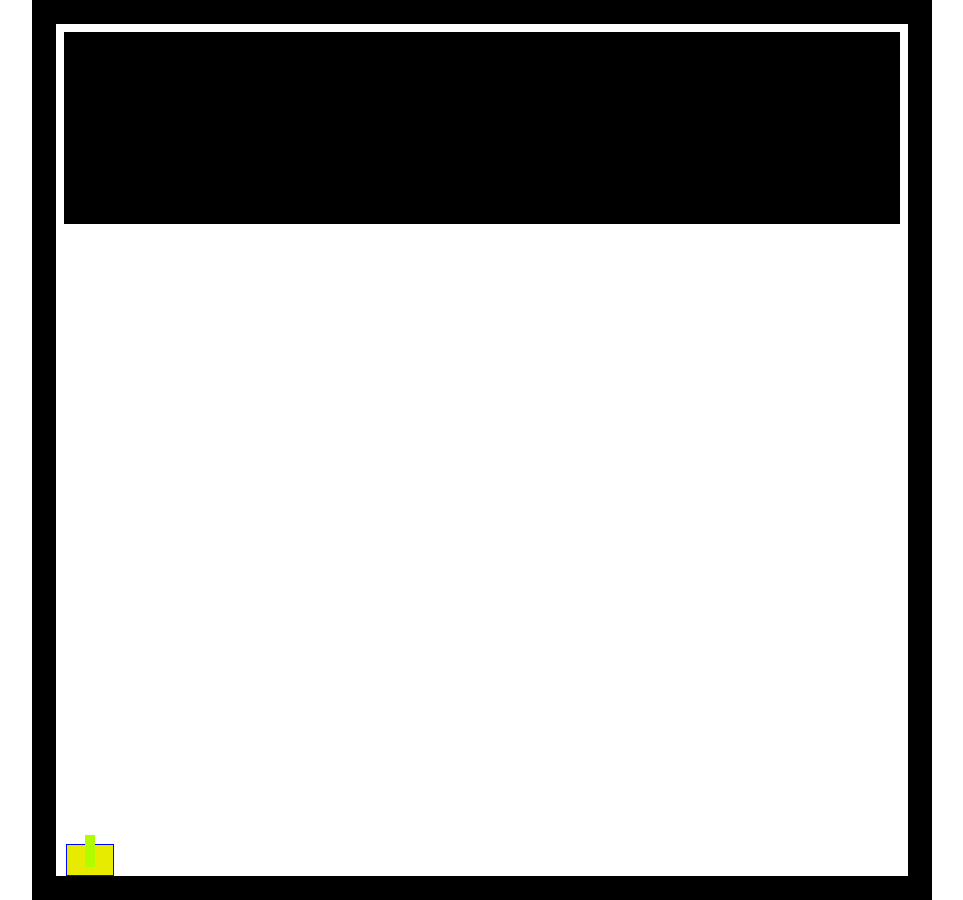
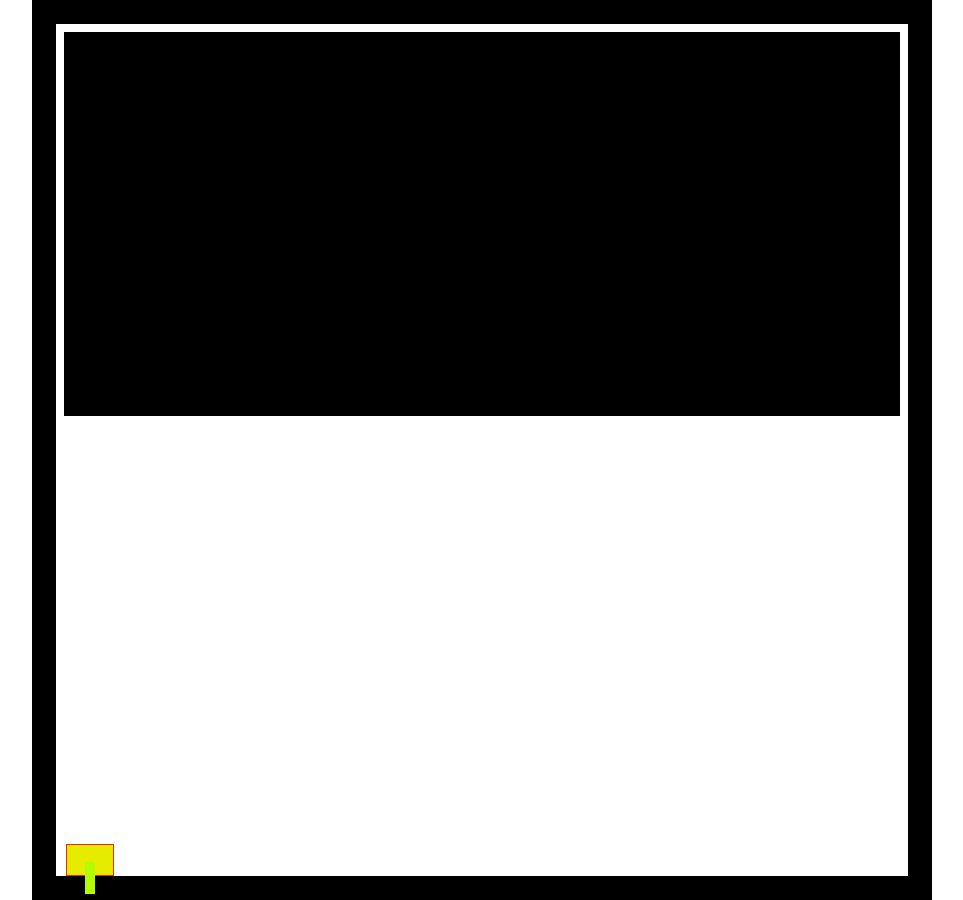
Before and after one commit to devbymarcos/blocks-game, a React (Vite) app: page / in a window 1280 px wide. Shown: the whole page, without its empty margins (158-1121 px from the left). Built offline with nearby package versions, Linux system fonts and the light colour scheme.

Commit message:
feat : recurso do canhao apontando para o mouse

```diff
--- a/src/components/cannon/Cannon.jsx
+++ b/src/components/cannon/Cannon.jsx
@@ -3,10 +3,13 @@ import { useEffect, useRef, useState } from "react";
 
 function Cannon() {
   const tankRef = useRef();
+  const cannonRef = useRef();
   const [x, setX] = useState(10);
   const [y, setY] = useState(0);
+  const [angle, setAngle] = useState(0);
 
-  function key(e) {
+  //move o tanque com o teclado
+  function moveTank(e) {
     if (e.keyCode === 68) {
       setX((x) => {
         return x + 10;
@@ -29,11 +32,31 @@ function Cannon() {
     }
   }
 
+  function moveCannon(e) {
+    const mouseX = e.clientX;
+    const mouseY = e.clientY;
+    const elemRec = cannonRef.current.getBoundingClientRect();
+    const elem = cannonRef.current;
+
+    const elementoX = elemRec.left + elemRec.width / 2;
+    const elementoY = elemRec.top + elemRec.height / 2;
+
+    const deltaX = mouseX - elementoX;
+    const deltaY = mouseY - elementoY;
+
+    const angleRadians = Math.atan2(deltaX, deltaY);
+    const angleInDegrees = (angleRadians * 180) / Math.PI;
+
+    elem.style.transform = `rotate(-${angleInDegrees + 180}deg)`;
+  }
+
   useEffect(() => {
-    document.addEventListener("keydown", key);
+    document.addEventListener("keydown", moveTank);
+    document.addEventListener("mousemove", moveCannon);
 
     return () => {
-      document.removeEventListener("keydown", key);
+      document.removeEventListener("keydown", moveTank);
+      document.removeEventListener("mousemove", moveCannon);
     };
   }, [x, y]);
 
@@ -44,8 +67,10 @@ function Cannon() {
         left: x,
         bottom: y,
       }}
-      className={style.cannon}
-    ></div>
+      className={style.tank}
+    >
+      <span ref={cannonRef} className={style.cannon}></span>
+    </div>
   );
 }
 
--- a/src/components/cannon/style.module.css
+++ b/src/components/cannon/style.module.css
@@ -1,21 +1,22 @@
-.cannon {
+.tank {
   width: 3rem;
   height: 2rem;
   background: #e7eb00;
   position: absolute;
   bottom: 10px;
   transition: all 0.1s linear;
-  border: 1px solid blue;
+  border: 1px solid rgb(241, 39, 4);
 }
 
-.cannon::before {
-  content: "";
+.cannon {
   width: 10px;
   height: 2rem;
   background-color: #b1fd00;
   display: block;
-  top: -10px;
-  left: 50%;
-  transform: translateX(-50%);
+  top: -15px;
+  left: 39%;
   position: absolute;
+  transform-origin: bottom;
+  transform: rotate(180deg);
+  transition: rotate 0.1s linear;
 }
--- a/src/components/main-game/MainGame.jsx
+++ b/src/components/main-game/MainGame.jsx
@@ -21,7 +21,7 @@ function MainGame() {
   const areaHeight = useRef();
   const mainHeight = useRef();
 
-  const velocity = 2000;
+  const velocity = 1000;
 
   function createBlock() {
     const area = areaHeight.current.getBoundingClientRect().bottom;
```
